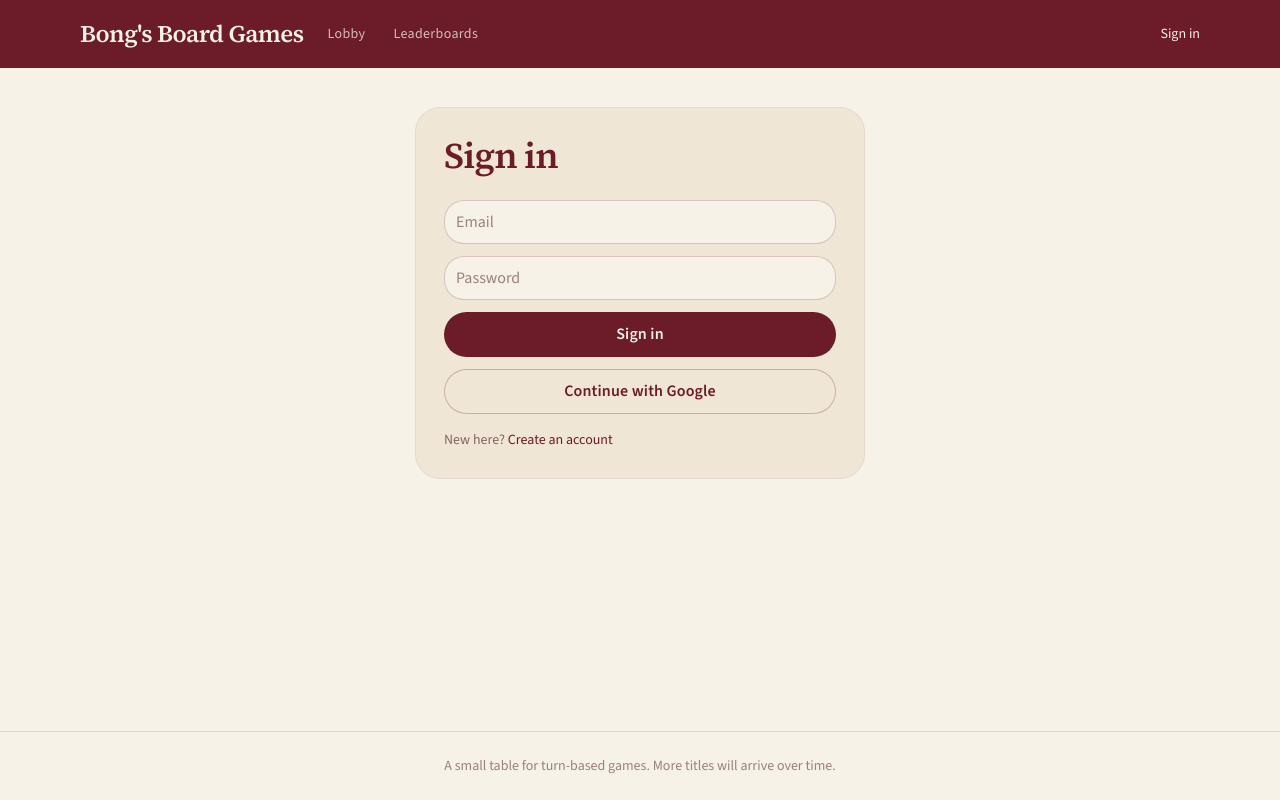
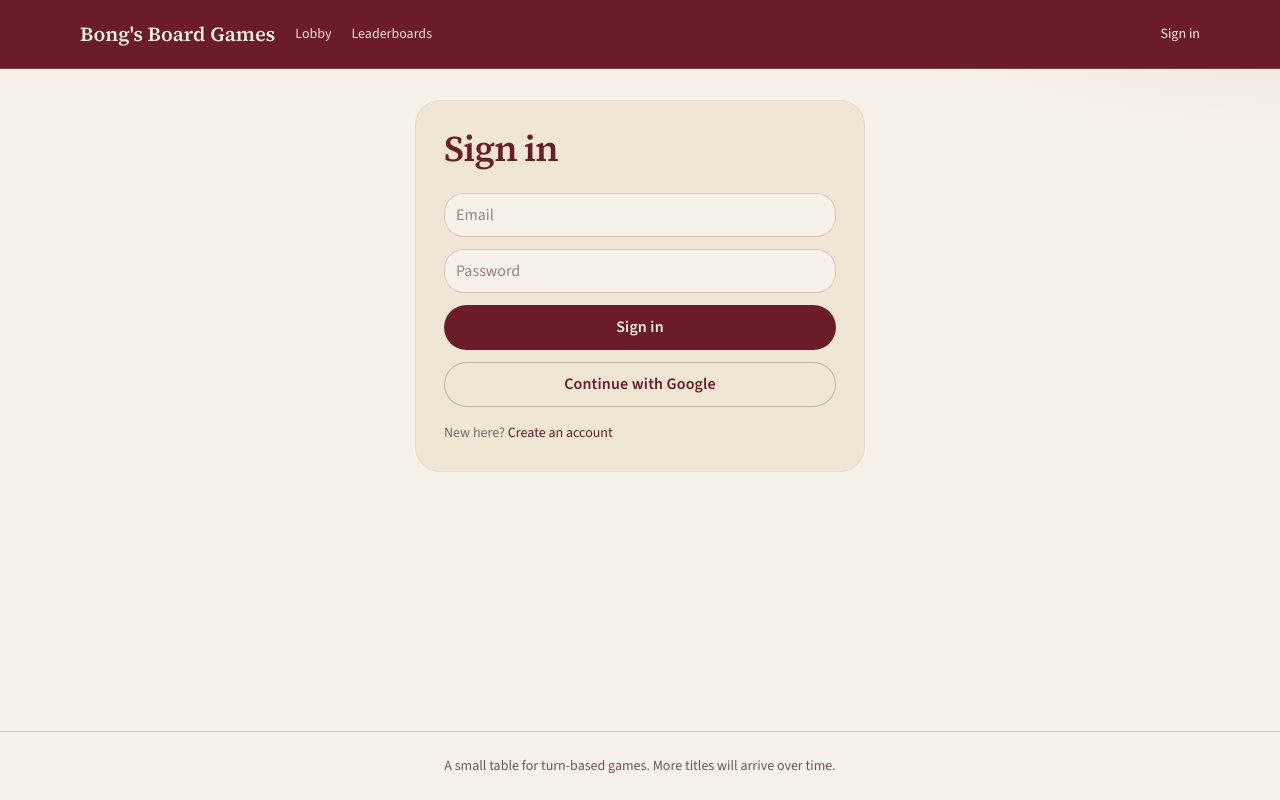
Before and after one commit to ibongm/bongs-boardgames, a React (Vite) app: page /sign-in in a window 1280 px wide. Built offline with nearby package versions, Linux system fonts and the light colour scheme; no server answers; the database is empty.

Commit message:
Fix cream-on-cream copy. Burgundy header keeps cream type.

```diff
--- a/src/components/GameCard.jsx
+++ b/src/components/GameCard.jsx
@@ -15,13 +15,18 @@ export default function GameCard({ id, copy, hint }) {
         <Board state={game.meta.previewState} canPlay={false} onMove={() => {}} interactive={false} />
       </div>
       <div className="flex flex-wrap gap-2 mb-2">
-        {featured && <span className="text-[10px] uppercase tracking-wide bg-gold/15 text-gold px-2 py-0.5 rounded-full">Featured</span>}
-        {fresh && <span className="text-[10px] uppercase tracking-wide bg-gold/10 text-ink/70 px-2 py-0.5 rounded-full">New</span>}
+        {featured && <span className="text-[10px] uppercase tracking-wide bg-gold/20 text-gold px-2 py-0.5 rounded-full">Featured</span>}
+        {fresh && <span className="text-[10px] uppercase tracking-wide bg-cream/10 text-parchment px-2 py-0.5 rounded-full">New</span>}
       </div>
       <p className="font-display text-2xl text-gold">{copy?.title || game.meta.title}</p>
-      {copy?.similarTo && <p className="text-ink/70 text-sm mt-0.5">Similar to {copy.similarTo}</p>}
+      {copy?.similarTo && <p className="text-ink/55 text-sm mt-0.5">Similar to {copy.similarTo}</p>}
       <p className="text-ink/80 mt-2 text-sm leading-relaxed flex-1">{copy?.blurb}</p>
-      <p className="text-ink/55 mt-4 text-xs uppercase tracking-wide">{game.meta.seats} players · bots unrated</p>
+      <p className="text-ink/55 mt-4 text-xs uppercase tracking-wide">
+        {game.meta.seatsMax && game.meta.seatsMax !== game.meta.seats
+          ? `${game.meta.seatsMin || game.meta.seats}–${game.meta.seatsMax}`
+          : game.meta.seats}{' '}
+        players · bots unrated
+      </p>
       {hint && <p className="text-ink/60 mt-1 text-xs">{hint}</p>}
       <div className="mt-4 flex flex-col sm:flex-row gap-2">
         <Link to={`/play/${id}`} className="flex-1 text-center bg-gold text-cream font-semibold rounded-md px-4 py-3 min-h-11">
--- a/src/components/Header.jsx
+++ b/src/components/Header.jsx
@@ -3,17 +3,15 @@ import { useAuth } from '../context/AuthContext.jsx';
 import { useSite } from '../context/SiteContext.jsx';
 
 const linkClass = ({ isActive }) =>
-  `px-3 py-2 rounded-full text-sm min-h-11 inline-flex items-center tracking-wide ${
-    isActive ? 'bg-cream/15 text-cream' : 'text-cream/75 hover:text-cream'
-  }`;
+  `px-2 py-2 rounded-md text-sm min-h-11 inline-flex items-center ${isActive ? 'bg-cream/15 text-cream' : 'text-cream/90 hover:text-cream'}`;
 
 export default function Header() {
   const site = useSite();
   const { profile, firebaseUser, logout, isAdmin } = useAuth();
   return (
-    <header className="bg-gold text-cream sticky top-0 z-20">
+    <header className="border-b border-cream/15 bg-gold sticky top-0 z-20">
       <div className="max-w-6xl mx-auto px-4 py-3 flex items-center gap-3 flex-wrap">
-        <Link to="/" className="font-display text-2xl tracking-tight shrink-0 text-cream">
+        <Link to="/" className="font-display text-xl text-cream shrink-0">
           {site.homeTitle}
         </Link>
         <nav className="flex items-center gap-1 flex-wrap">
@@ -22,14 +20,14 @@ export default function Header() {
           {firebaseUser && <NavLink to={`/players/${firebaseUser.uid}`} className={linkClass}>Profile</NavLink>}
           {isAdmin && <NavLink to="/admin" className={linkClass}>Admin</NavLink>}
         </nav>
-        <div className="ml-auto flex items-center gap-3 text-sm">
+        <div className="ml-auto flex items-center gap-2 text-sm">
           {firebaseUser ? (
             <>
-              <Link to="/settings" className="text-cream/80 hover:text-cream py-2">{profile?.displayName || 'Player'}</Link>
-              <button type="button" onClick={logout} className="text-cream py-2 underline-offset-4 hover:underline">Sign out</button>
+              <Link to="/settings" className="text-cream/90 hover:text-cream py-2">{profile?.displayName || 'Player'}</Link>
+              <button type="button" onClick={logout} className="text-cream hover:underline py-2">Sign out</button>
             </>
           ) : (
-            <Link to="/sign-in" className="text-cream py-2 underline-offset-4 hover:underline">Sign in</Link>
+            <Link to="/sign-in" className="text-cream hover:underline py-2">Sign in</Link>
           )}
         </div>
       </div>
--- a/src/components/Layout.jsx
+++ b/src/components/Layout.jsx
@@ -6,17 +6,17 @@ import { firebaseReady } from '../lib/firebase.js';
 export default function Layout() {
   const site = useSite();
   return (
-    <div className="min-h-screen flex flex-col bg-cream text-ink">
+    <div className="min-h-screen flex flex-col">
       <Header />
       {!firebaseReady && (
-        <div className="bg-gold text-cream text-sm px-4 py-2 text-center">
+        <div className="bg-rust/30 text-ink text-sm px-4 py-2 text-center">
           Firebase is not configured yet. Accounts and rooms need environment variables. See the README.
         </div>
       )}
-      <main className="flex-1 max-w-6xl w-full mx-auto px-4 py-10">
+      <main className="flex-1 max-w-6xl w-full mx-auto px-4 py-8">
         <Outlet />
       </main>
-      <footer className="border-t border-gold/15 text-ink/50 text-sm px-4 py-6 text-center">{site.footer}</footer>
+      <footer className="border-t border-gold/20 text-ink/70 text-sm px-4 py-6 text-center">{site.footer}</footer>
     </div>
   );
 }
--- a/src/components/Modal.jsx
+++ b/src/components/Modal.jsx
@@ -19,7 +19,7 @@ export default function Modal({ title, open, onClose, children, footer }) {
         role="dialog"
         aria-modal="true"
         aria-labelledby="modal-title"
-        className="relative z-10 w-full max-w-lg max-h-[85vh] overflow-y-auto rounded-2xl border border-gold/30 bg-walnut p-5 shadow-table text-ink"
+        className="relative z-10 w-full max-w-lg max-h-[85vh] overflow-y-auto rounded-2xl border border-gold/30 bg-walnut p-5 shadow-table"
       >
         <div className="flex items-start justify-between gap-3">
           <h2 id="modal-title" className="font-display text-2xl text-gold">
@@ -29,7 +29,7 @@ export default function Modal({ title, open, onClose, children, footer }) {
             Close
           </button>
         </div>
-        <div className="mt-4 text-ink text-sm leading-relaxed">{children}</div>
+        <div className="mt-4 text-ink/85 text-sm leading-relaxed whitespace-pre-wrap">{children}</div>
         {footer && <div className="mt-5 flex flex-wrap gap-2">{footer}</div>}
       </div>
     </div>
```
